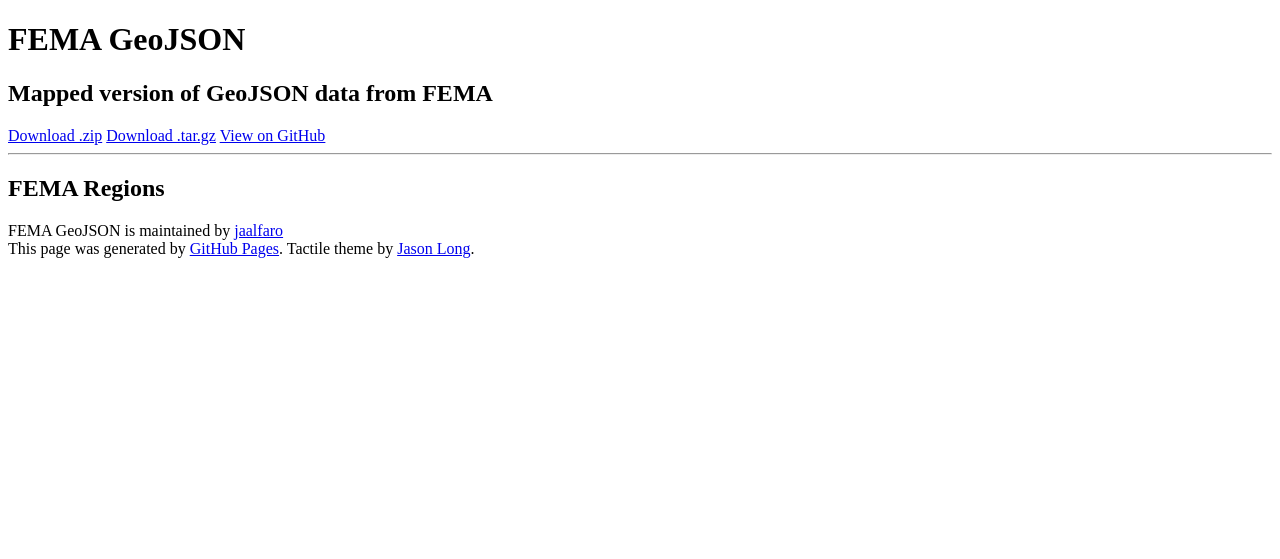
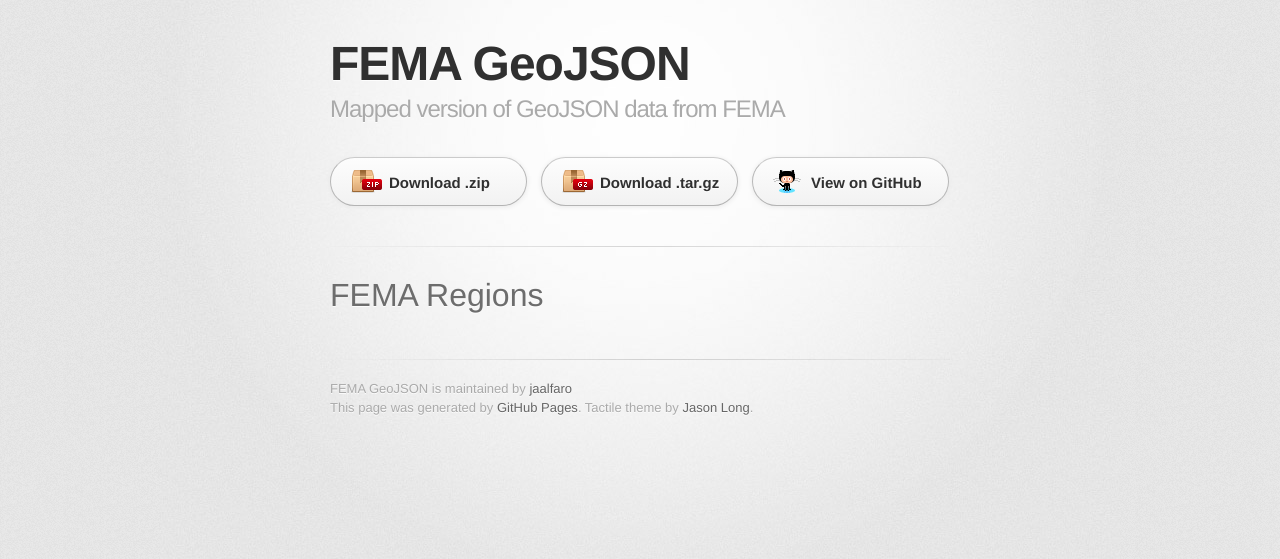
Before and after one commit to jaalfaro/FEMA-GeoJson, a Jekyll site: the page built from femaregions.md, in a window 1280 px wide. Shown: the top 559 px of the page. Built offline with Jekyll 4.4.1, drawn with Linux system fonts in a browser that asks for light colours; some web fonts are replaced; a script that is not in the unit is left out.

Commit message:
Update header.html

```diff
--- a/_includes/header.html
+++ b/_includes/header.html
@@ -4,9 +4,9 @@
     <meta charset='utf-8'>
     <meta http-equiv="X-UA-Compatible" content="chrome=1">
     <link href='https://fonts.googleapis.com/css?family=Chivo:900' rel='stylesheet' type='text/css'>
-    <link rel="stylesheet" type="text/css" href="stylesheets/stylesheet.css" media="screen" />
-    <link rel="stylesheet" type="text/css" href="stylesheets/pygment_trac.css" media="screen" />
-    <link rel="stylesheet" type="text/css" href="stylesheets/print.css" media="print" />
+    <link rel="stylesheet" type="text/css" href="/FEMA-GeoJson/stylesheets/stylesheet.css" media="screen" />
+    <link rel="stylesheet" type="text/css" href="/FEMA-GeoJson/stylesheets/pygment_trac.css" media="screen" />
+    <link rel="stylesheet" type="text/css" href="/FEMA-GeoJson/stylesheets/print.css" media="print" />
     <!--[if lt IE 9]>
 <script src="//html5shiv.googlecode.com/svn/trunk/html5.js"></script>
 <![endif]-->
```
